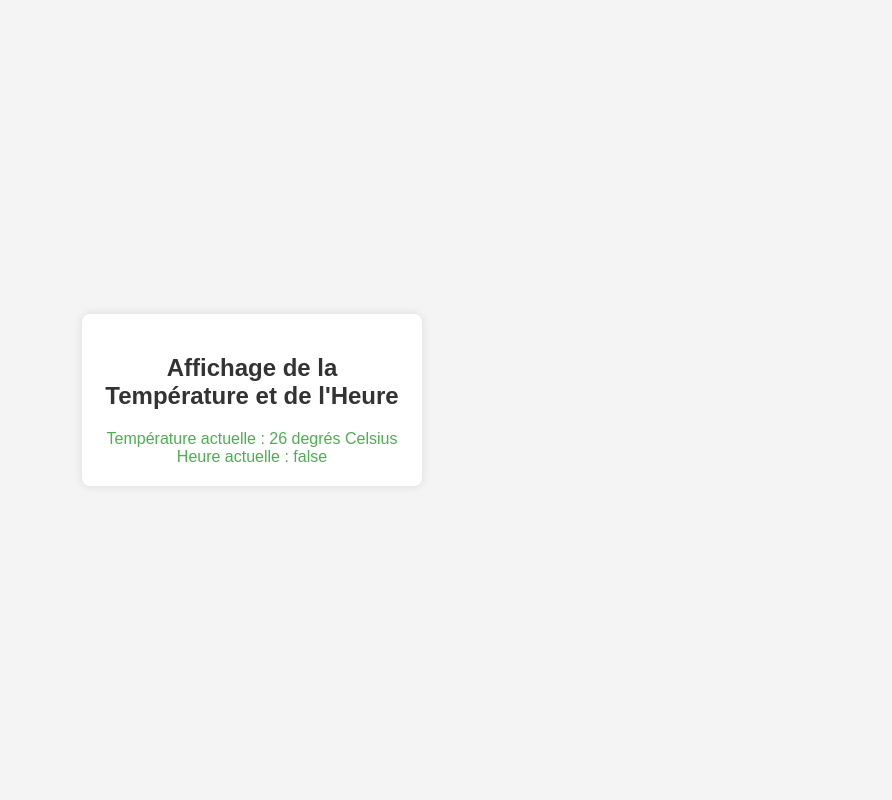
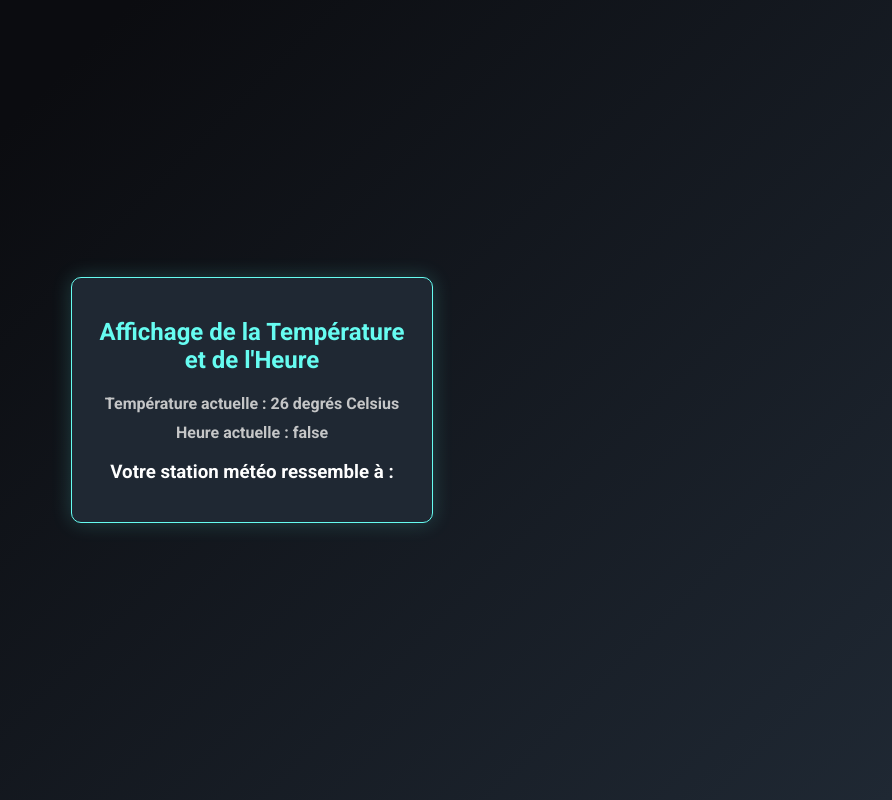
Before and after one commit to Snipeur060/Raspberrypi-PICO-TEST, a PHP site: page / in a window 1280 px wide. Shown: the whole page, without its empty margins (388-1280 px from the left). Run offline with PHP 8.4, Linux system fonts and the light colour scheme; some libraries are stand-ins or nearby versions.

Commit message:
Update index.php

```diff
--- a/php/index.php
+++ b/php/index.php
@@ -5,33 +5,54 @@
     <meta name="viewport" content="width=device-width, initial-scale=1.0">
     <title>Affichage de la Température et de l'Heure</title>
     <style>
+        /* Google Font Import */
+        @import url('https://fonts.googleapis.com/css2?family=Roboto:wght@400;700&display=swap');
+
         body {
-            font-family: Arial, sans-serif;
-            background-color: #f4f4f4;
+            font-family: 'Roboto', sans-serif;
+            background-color: #0b0c10;
             margin: 0;
             padding: 0;
             display: flex;
             justify-content: center;
             align-items: center;
             height: 100vh;
+            background-image: linear-gradient(135deg, #0b0c10 25%, #1f2833 100%);
         }
 
         .container {
-            background-color: #fff;
-            border-radius: 8px;
-            box-shadow: 0 0 10px rgba(0, 0, 0, 0.1);
+            background-color: #1f2833;
+            border: 1px solid #66fcf1;
+            border-radius: 10px;
+            box-shadow: 0 0 20px rgba(102, 252, 241, 0.2);
             padding: 20px;
-            width: 300px;
+            width: 320px;
             text-align: center;
+            animation: pulse 2s infinite;
         }
 
         h2 {
-            color: #333;
+            color: #66fcf1;
+            margin-bottom: 20px;
         }
 
         p {
-            margin: 0;
-            color: #4caf50;
+            margin: 10px 0;
+            color: #c5c6c7;
+            animation: pulseText 2s infinite;
+        }
+
+        #dataResult p {
+            font-weight: bold;
+        }
+
+        /* Model Viewer Styles */
+        model-viewer {
+            width: 100%;
+            height: 300px;
+            border-radius: 10px;
+            margin-top: 20px;
+            box-shadow: 0 0 10px rgba(102, 252, 241, 0.3);
         }
     </style>
 </head>
@@ -40,6 +61,10 @@
 <div class="container">
     <h2>Affichage de la Température et de l'Heure</h2>
     <div id="dataResult"></div>
+	<h3 style="color:white;">Votre station météo ressemble à :</h3>
+
+    <!-- Intégration du modèle 3D -->
+    <model-viewer alt="Modèle 3D du Raspberry Pi Pico" src="rppi.glb" ar shadow-intensity="1" camera-controls touch-action="pan-y"></model-viewer>
 
     <script>
         function getData() {
@@ -69,6 +94,10 @@
         // Appeler la fonction une première fois au chargement de la page
         window.onload = getData;
     </script>
+
+    <!-- Import the component -->
+    <script type="module" src="https://ajax.googleapis.com/ajax/libs/model-viewer/3.5.0/model-viewer.min.js"></script>
+
 </div>
 
 </body>
```
